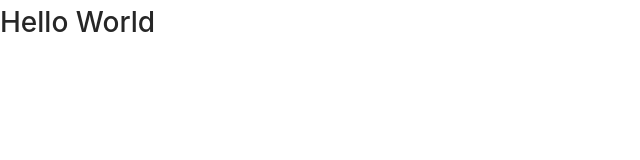
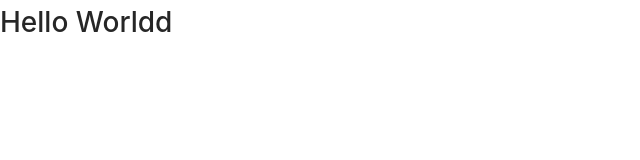
Before and after one commit to octavian-regatun/price-checker-frontend, a React (Create React App) app: page / in a window 1280 px wide. Shown: the top 160 px of the page, without its empty margins (0-640 px from the left). Built offline with nearby package versions, Linux system fonts and the light colour scheme.

Commit message:
travis setup #3

```diff
--- a/src/App.jsx
+++ b/src/App.jsx
@@ -6,7 +6,7 @@ class App extends React.PureComponent {
   render() {
     return (
       <>
-        <h1>Hello World</h1>
+        <h1>Hello Worldd</h1>
       </>
     );
   }
```
